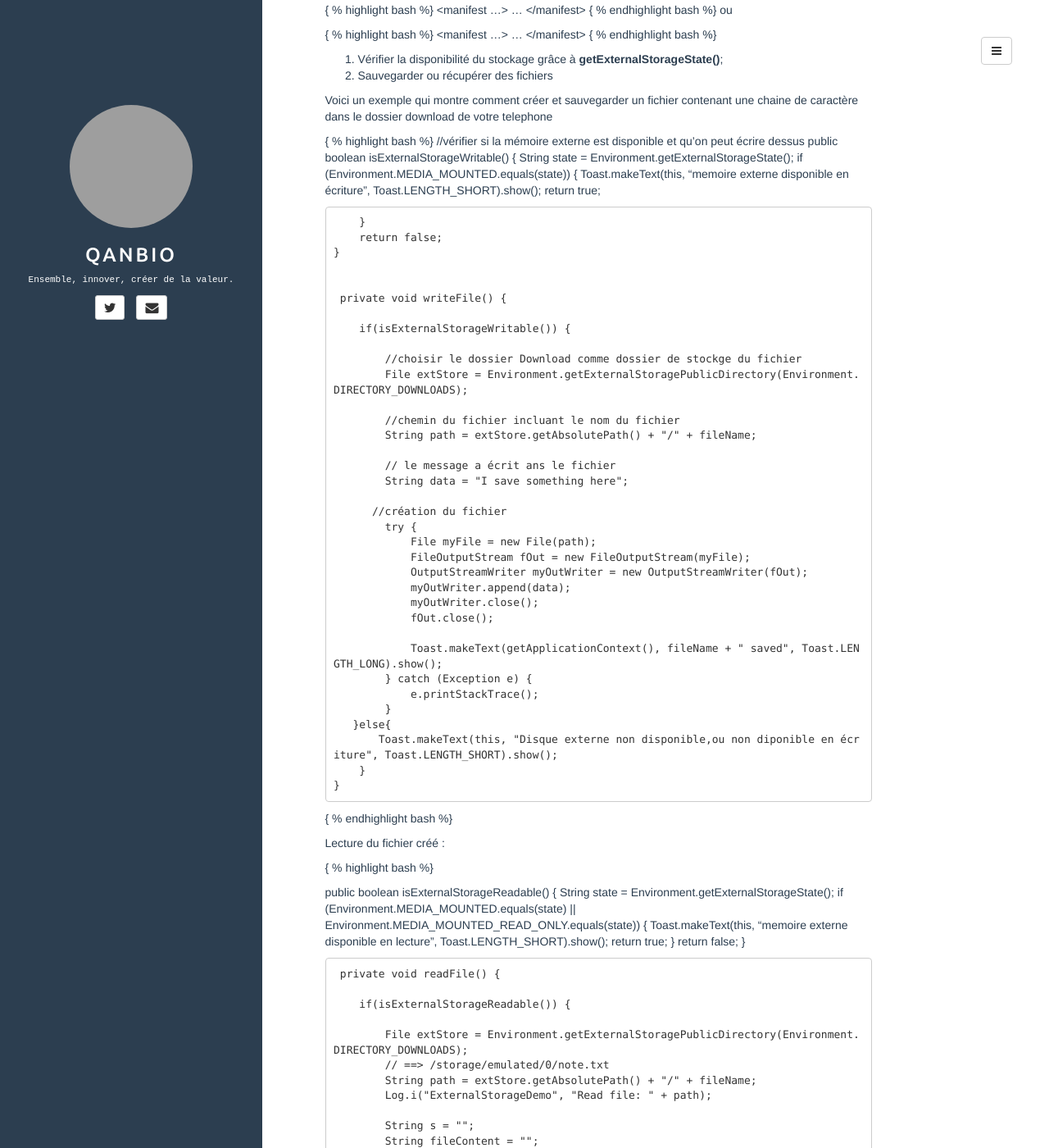
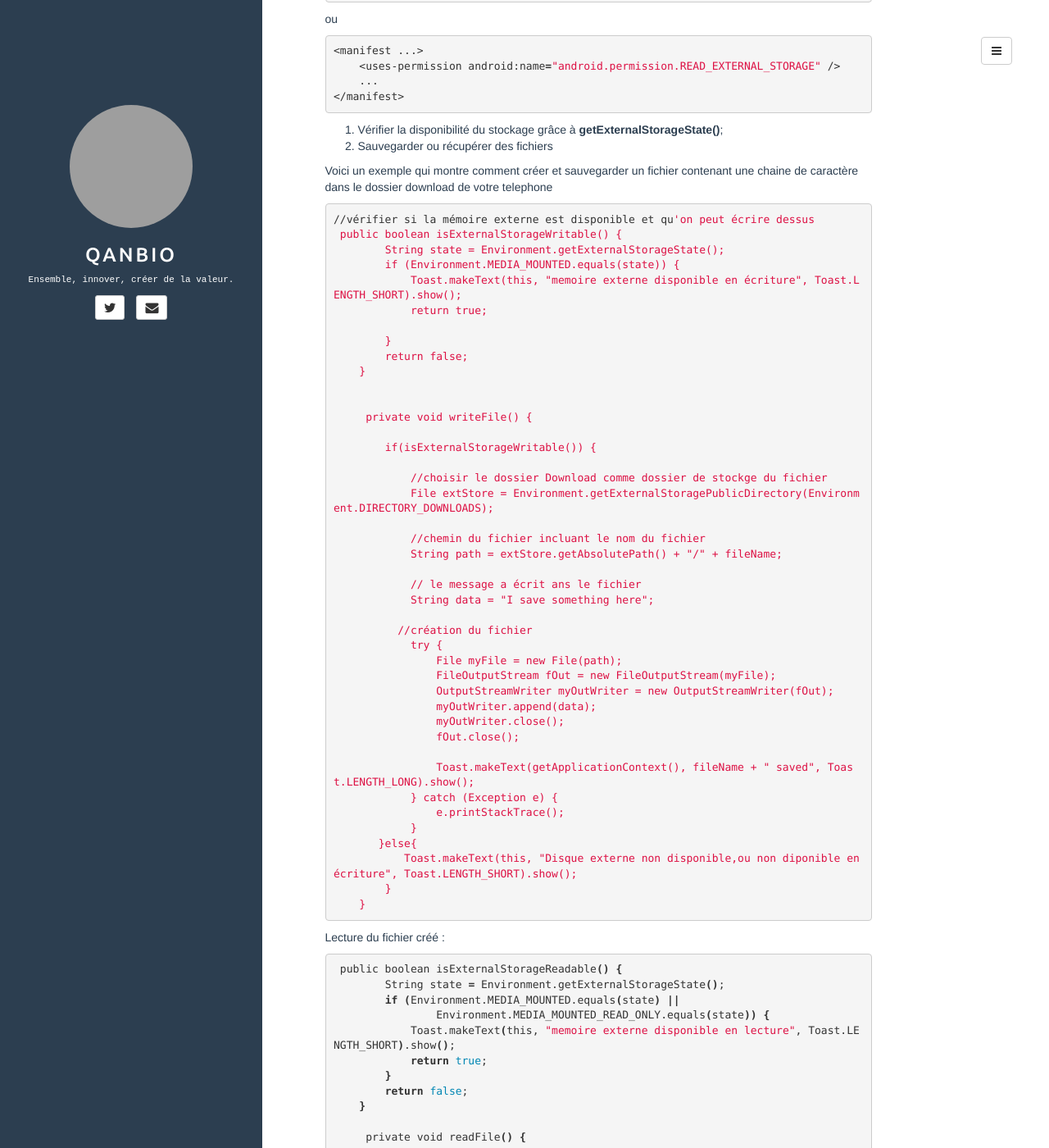
Before and after one commit to qanbio/blog, a Jekyll site: the page built from _posts/2017-07-18-stocker-les-donnees-en-local-pour-une-application-android.md, in a window 1280 px wide and 1400 px high, scrolled down 2957 px. Shown: the whole window at 82% size. Built offline with Jekyll 4.4.1, drawn with Linux system fonts in a browser that asks for light colours; comment, search, counter and statistics services are not loaded; some of the changed text lies outside the part shown; grey boxes are pictures that could not be loaded.

Commit message:
moification des basiles affichant du code java

```diff
--- a/_posts/2017-07-18-stocker-les-donnees-en-local-pour-une-application-android.md
+++ b/_posts/2017-07-18-stocker-les-donnees-en-local-pour-une-application-android.md
@@ -90,7 +90,7 @@ Pour créer et écrire dans un fichier privé en stockage interne il faut:
 
 Voici un exemple qui montre comment créer et sauvegarder un fichier contenant une chaine de caractère
 
-{ % highlight bash %}
+{% highlight bash %}
 
  private void saveInterne() throws IOException {
 
@@ -101,7 +101,7 @@ Voici un exemple qui montre comment créer et sauvegarder un fichier contenant u
 
     }
 
-{ % endhighlight bash %}
+{% endhighlight%}
 
 
 #### Comment lire les données contenu dans un fichier sauvegarder en interne ?
@@ -113,7 +113,7 @@ Pour lire le contenu d'un fichier interne il faut:
 
 Voici un exemple qui montre la lecture du fichier créé précédemment
 
-{ % highlight bash %}
+{% highlight bash %}
 
     private String getFromInterne() throws IOException {
         String value = null;
@@ -128,7 +128,7 @@ Voici un exemple qui montre la lecture du fichier créé précédemment
         return value ;
     }
 
-{ % endhighlight bash %}
+{% endhighlight%}
 
 
 ### Le stockage Externe (External Storage)
@@ -139,26 +139,26 @@ Pour lire ou écrire des fichiers dans le stockage externe l'application doit:
 
  1. déclarer les permissions **READ_EXTERNAL_STORAGE** ou **WRITE_EXTERNAL_STORAGE** dans le fichier manifest :
 
- { % highlight bash %}
+ {% highlight bash %}
 <manifest ...>
     <uses-permission android:name="android.permission.WRITE_EXTERNAL_STORAGE" />
     ...
 </manifest>
-{ % endhighlight bash %}
+{% endhighlight%}
 ou
 
-{ % highlight bash %}
+{% highlight bash %}
 <manifest ...>
     <uses-permission android:name="android.permission.READ_EXTERNAL_STORAGE" />
     ...
 </manifest>
-{ % endhighlight bash %}
+{% endhighlight%}
 2. Vérifier la disponibilité du stockage grâce à **getExternalStorageState()**;
 3. Sauvegarder ou récupérer des fichiers
 
 Voici un exemple qui montre comment créer et sauvegarder un fichier contenant une chaine de caractère dans le dossier download de votre telephone
 
-{ % highlight bash %}
+{% highlight bash %}
 //vérifier si la mémoire externe est disponible et qu'on peut écrire dessus
  public boolean isExternalStorageWritable() {
         String state = Environment.getExternalStorageState();
@@ -202,12 +202,12 @@ Voici un exemple qui montre comment créer et sauvegarder un fichier contenant u
         }
     }
 
-{ % endhighlight bash %}
+{% endhighlight%}
 
 
 Lecture du fichier créé :
 
-{ % highlight bash %}
+{% highlight bash %}
 
  public boolean isExternalStorageReadable() {
         String state = Environment.getExternalStorageState();
@@ -251,7 +251,7 @@ Lecture du fichier créé :
         }
     }
 
-    { % endhighlight bash %}
+    {% endhighlight%}
 
 ### Conclusion
 Android nous offre différentes possibilités pour stocker nos fichiers.Dans la première partie de cet article on a parlé des Shared Preferences, du stockage interne et du stockage externe.On en conclu que les Shared Preferences sont souvent utilisé pour stocker des paramètres utilisateur comme le thème et autre; le stockage interne pour sauvegarder des données dont l'utilisateur n'aura pas accès et le stockage externe pour sauvegarder les fichiers un peu plus volumineux comme le son, les images, la vidéo.
```
Also changed, not shown: _posts/2017-07-18-modele-de-article.md (deleted, +0 -27 lines).
